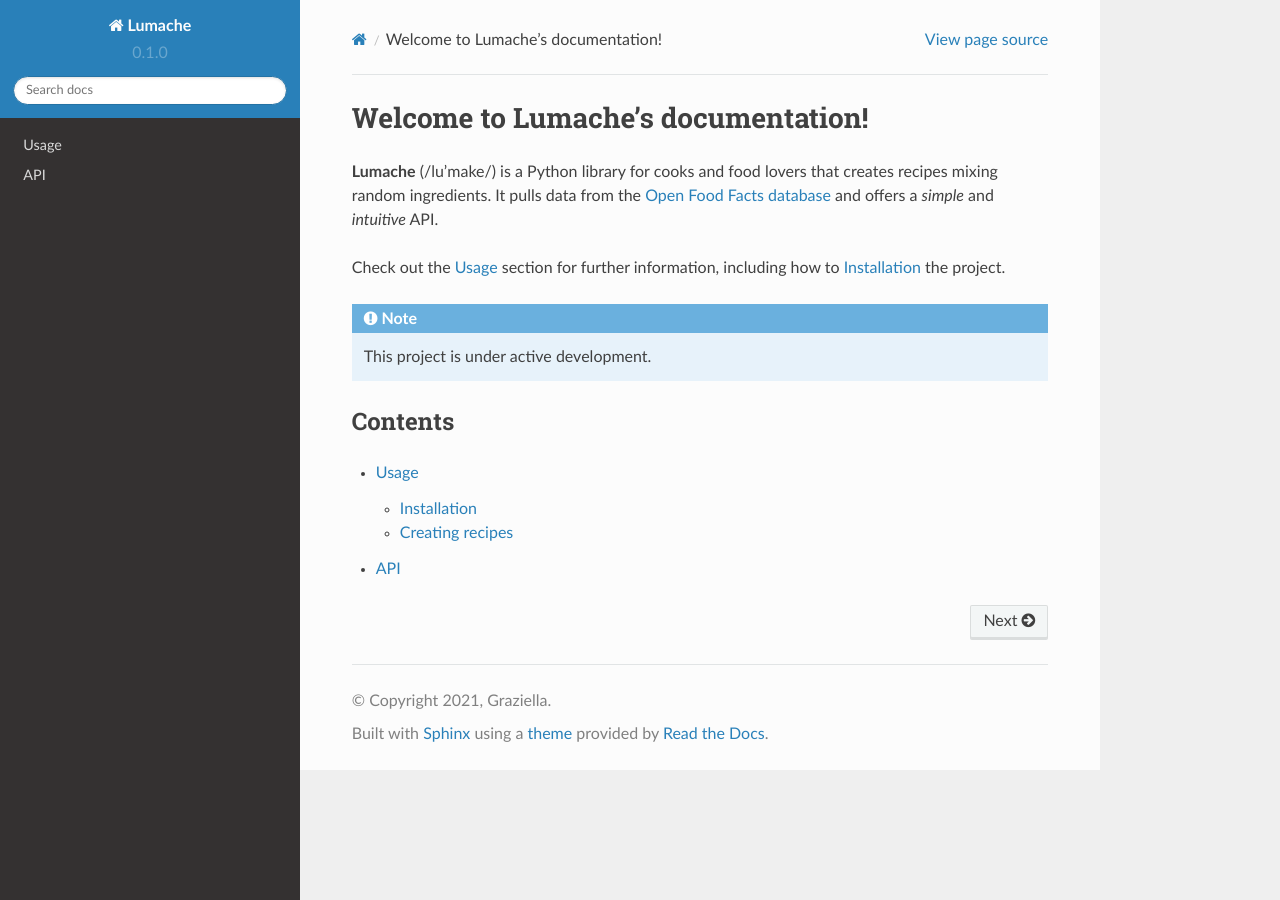
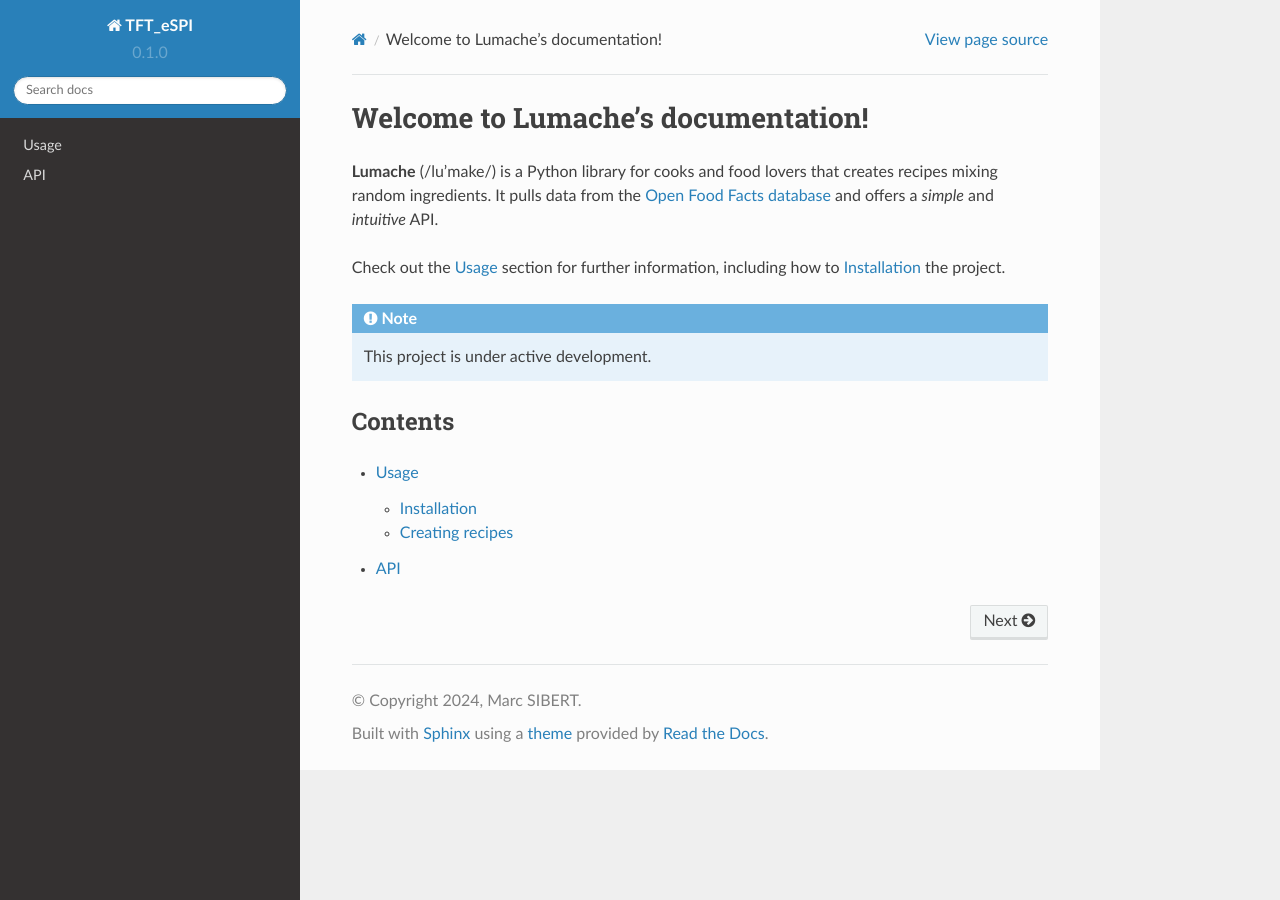
Before and after one commit to Marcussacapuces91/doc-TFT_eSPI, a Sphinx documentation site: the page built from docs/source/index.rst, in a window 1280 px wide. Built offline with Sphinx 7.4.7 and the Read the Docs theme 2.0.0, drawn with Linux system fonts in a browser that asks for light colours.

Commit message:
Update conf.py

```diff
--- a/docs/source/conf.py
+++ b/docs/source/conf.py
@@ -2,9 +2,9 @@
 
 # -- Project information
 
-project = 'Lumache'
-copyright = '2021, Graziella'
-author = 'Graziella'
+project = 'TFT_eSPI'
+copyright = '2024, Marc SIBERT'
+author = 'Marc SIBERT'
 
 release = '0.1'
 version = '0.1.0'
```
